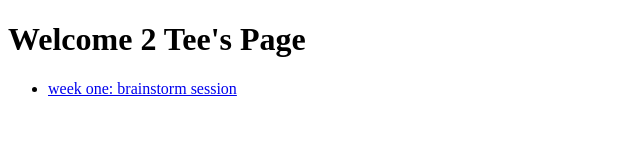
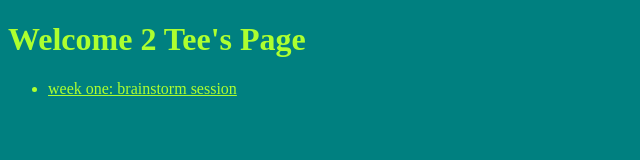
Before and after one commit to dottiffbot/psam5600_netart, a plain HTML site: page index.html in a window 1280 px wide. Shown: the whole page, without its empty margins (0-640 px from the left). Drawn offline with Linux system fonts and the light colour scheme.

```diff
--- a/index.html
+++ b/index.html
@@ -4,6 +4,7 @@
     <meta charset="UTF-8">
     <meta http-equiv="X-UA-Compatible" content="IE=edge">
     <meta name="viewport" content="width=device-width, initial-scale=1.0">
+    <link rel="stylesheet" href="./style.css">
     <title>tee's net art portal</title>
 </head>
 <body>
--- a/style.css
+++ b/style.css
@@ -0,0 +1,9 @@
+body{
+/* background: linear-gradient(0deg, rgba(2,0,36,1) 0%, rgba(255,255,255,1) 100%); */
+color: greenyellow;
+background-color: teal;
+}
+
+a {
+    color: greenyellow
+}
--- a/week_one/ideas.css
+++ b/week_one/ideas.css
@@ -0,0 +1,4 @@
+body{
+    background-color: thistle;
+    color:indigo;
+}
```
Also changed, not shown: week_one/ideas.html (+2 -0 lines), text.txt (deleted), 2 other files.
